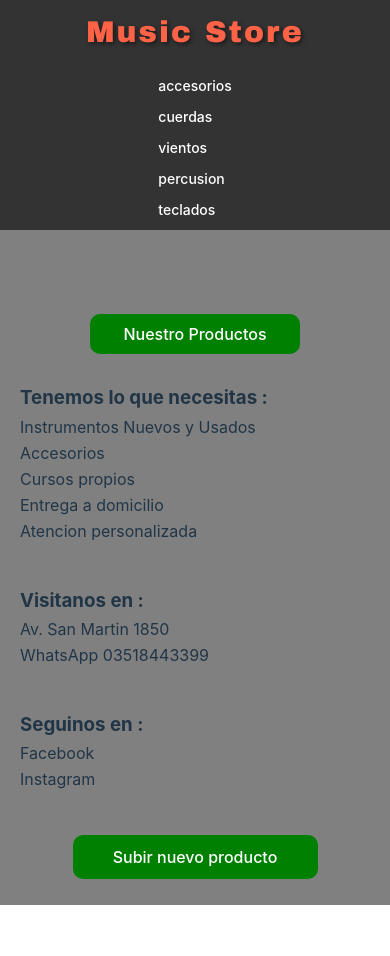
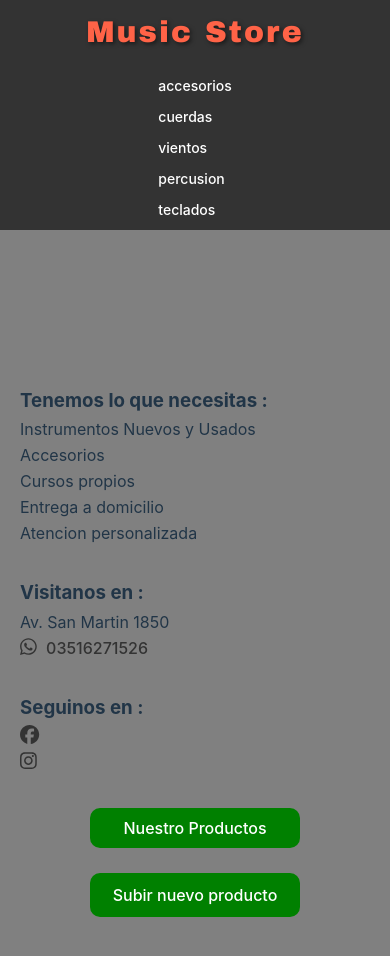
Before and after one commit to fer967/ecommerce-front-back, a React (Vite) app in the folder ecommerce-react/: page / in a window 390 px wide. Shown: the top 956 px of the page. Before the commit the page ends 905 px from the top, so only its background shows below. Built offline with nearby package versions, Linux system fonts and the light colour scheme.

Commit message:
agrego home

```diff
--- a/ecommerce-react/package.json
+++ b/ecommerce-react/package.json
@@ -10,6 +10,9 @@
     "preview": "vite preview"
   },
   "dependencies": {
+    "@fortawesome/fontawesome-svg-core": "^6.7.2",
+    "@fortawesome/free-brands-svg-icons": "^6.7.2",
+    "@fortawesome/react-fontawesome": "^0.2.2",
     "@mercadopago/sdk-react": "^0.0.23",
     "axios": "^1.7.9",
     "dotenv": "^16.4.7",
--- a/ecommerce-react/src/componentes/Cart/Cart.jsx
+++ b/ecommerce-react/src/componentes/Cart/Cart.jsx
@@ -10,7 +10,7 @@ const Cart = () => {
         return (
             <div className="carrito-vacio">
                 <h2>No hay productos en el carrito</h2>
-                <Link to="/productos"> Ver Productos </Link>
+                <Link to="/"> Volver a Inicio </Link>
             </div>
         )
     }
--- a/ecommerce-react/src/componentes/Home/Home.css
+++ b/ecommerce-react/src/componentes/Home/Home.css
@@ -25,6 +25,21 @@
     width: 100%;
 }
 
+.home a {
+    color: #333;
+    text-decoration: none;
+    margin-right: 10px;
+}
+
+.home a:hover {
+    color: #007bff;
+}
+
+.home svg {
+    margin-right: 5px;
+    font-size: 1.2em;
+}
+
 .button {
     width: 30%;
     background-color: green;
@@ -44,11 +59,12 @@
 
 @media (max-width: 480px) {
     .home-container {
+        height: 100vh;
         display: flex;
         flex-direction: column;
         align-items: center;
         justify-content: center;
-        gap: 10px;
+        gap: 5px;
     }
     .home {
         width: 100%;
@@ -61,4 +77,17 @@
     .button {
         width: 60%;
     }
+    .upload {
+        width: 60%;
+    }
 }
+
+/*
+.home {
+    display: flex;
+    flex-wrap: wrap;
+    align-items: center;
+    gap: 20px;
+    width: 100%;
+}
+*/
--- a/ecommerce-react/src/componentes/Home/Home.jsx
+++ b/ecommerce-react/src/componentes/Home/Home.jsx
@@ -1,5 +1,7 @@
 import { Link, useNavigate } from 'react-router-dom';
 import "./Home.css";
+import { FontAwesomeIcon } from '@fortawesome/react-fontawesome';
+import { faFacebook, faInstagram, faWhatsapp } from '@fortawesome/free-brands-svg-icons';
 
 const Home = () => {
     const navigate = useNavigate();
@@ -8,9 +10,6 @@ const Home = () => {
     };
     return (
         <div className="home-container">
-            <br />
-            <br />
-            <button onClick={handleProductsRedirect} className='button'>Nuestro Productos</button>
             <div className="home">
                 <h3>Tenemos lo que necesitas :</h3>
                 <p>Instrumentos Nuevos y Usados</p>
@@ -23,18 +22,80 @@ const Home = () => {
             <div className="home">
                 <h3>Visitanos en :</h3>
                 <p>Av. San Martin 1850</p>
-                <p>WhatsApp  03518443399</p>
+                <p>
+                    <a href="https://wa.me/03516271526?text=Hola%20quiero%20más%20información
+                        " target="_blank" rel="noopener noreferrer">
+                        <FontAwesomeIcon icon={faWhatsapp} /> 03516271526
+                    </a>
+                </p>
             </div>
             <br />
             <div className="home">
-            <h3>Seguinos en :</h3>
-                <p>Facebook</p>
-                <p>Instagram</p>
+                <h3>Seguinos en :</h3>
+                <p>
+                    <a href="URL_DE_TU_FACEBOOK" target="_blank" rel="noopener noreferrer">
+                        <FontAwesomeIcon icon={faFacebook} />
+                    </a>
+                </p>
+                <p>
+                    <a href="URL_DE_TU_INSTAGRAM" target="_blank" rel="noopener noreferrer">
+                        <FontAwesomeIcon icon={faInstagram} />
+                    </a>
+                </p>
             </div>
             <br />
+            <button onClick={handleProductsRedirect} className='button'>Nuestro Productos</button>
             <Link to="/upload" className='upload'>Subir nuevo producto</Link>
         </div>
     );
 };
 
 export default Home;
+
+
+// Modificacion para agregar iconos :
+/*
+npm install @fortawesome/react-fontawesome @fortawesome/free-brands-svg-icons @fortawesome/fontawesome-svg-core
+
+import { FontAwesomeIcon } from '@fortawesome/react-fontawesome';
+import { faFacebook, faInstagram } from '@fortawesome/free-brands-svg-icons';
+
+<div className="home">
+<h3>Seguinos en :</h3>
+    <p>
+        <a href="URL_DE_TU_FACEBOOK" target="_blank" rel="noopener noreferrer">
+            <FontAwesomeIcon icon={faFacebook} /> Facebook
+        </a>
+    </p>
+    <p>
+        <a href="URL_DE_TU_INSTAGRAM" target="_blank" rel="noopener noreferrer">
+            <FontAwesomeIcon icon={faInstagram} /> Instagram
+        </a>
+    </p>
+</div>
+
+Estilos sugeridos :
+.home a {
+    color: #333; /* Color del texto
+    text-decoration: none; /* Elimina el subrayado
+    margin-right: 10px; /* Espacio entre los enlaces
+}
+
+.home a:hover {
+    color: #007bff; /* Cambia el color al pasar el mouse
+}
+
+.home svg {
+    margin-right: 5px; /* Espacio entre el icono y el texto
+    font-size: 1.2em; /* Tamaño del icono
+}
+
+*/
+
+/*
+<div className="home">
+            <h3>Seguinos en :</h3>
+                <p>Facebook</p>
+                <p>Instagram</p>
+            </div>
+*/
```
Also changed, not shown: ecommerce-react/src/componentes/NavBar/NavBar.css (+0 -60 lines), 1 other file (tests, documents, lock files or other folders).
